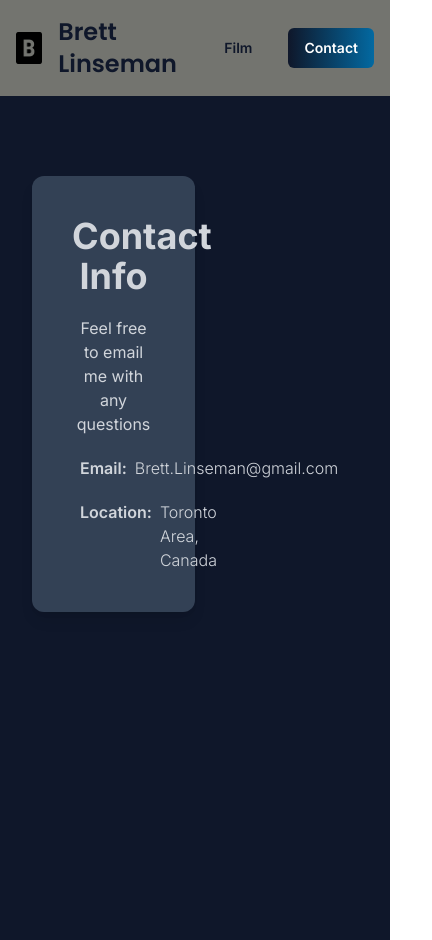
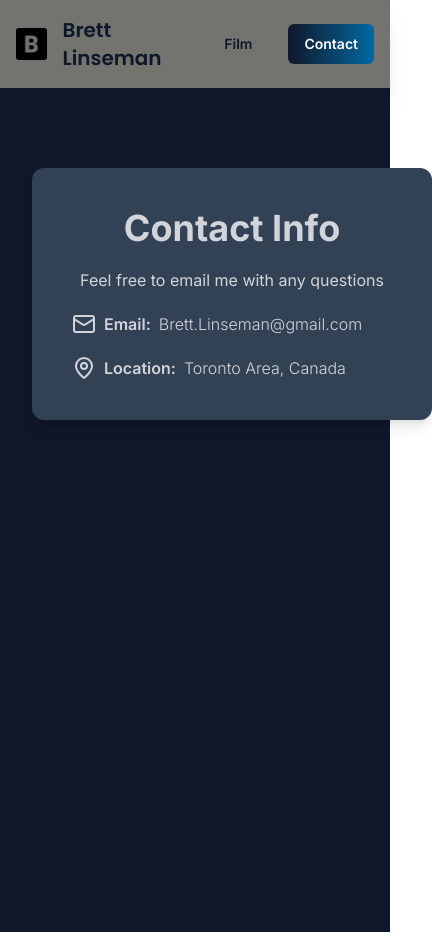
Before and after one commit to brettzky10/profile, a Next.js app: page /contact in a window 390 px wide. Shown: the whole page, 432 px wide, since content can reach past the window. Built offline with nearby package versions, Linux system fonts and the light colour scheme.

Commit message:
reformat css

```diff
--- a/app/contact/page.tsx
+++ b/app/contact/page.tsx
@@ -4,8 +4,8 @@ import React from 'react'
 const ContactPage = () => {
   return (
     <div className='bg-slate-900 min-w-full h-screen'>
-        <div className='container mx-auto py-20'>
-            <div className='bg-slate-700 z-10 rounded-xl shadow-lg w-1/2 h-1/2 text-gray-300 p-10 space-y-5 text-center'>
+        <div className='container mx-auto py-20 '>
+            <div className='bg-slate-700 z-10 rounded-xl shadow-lg w-[400px] lg:w-1/2 h-1/2 text-gray-300 p-10 space-y-5 text-center inline-block'>
                 <h1 className='text-4xl font-bold'>Contact Info</h1>
                 <p>Feel free to email me with any questions</p>
                 <div className='flex flex-row text-left space-x-2'>
--- a/app/film/page.tsx
+++ b/app/film/page.tsx
@@ -48,7 +48,7 @@ const FilmPage = () => {
             <div>
                 <h1 className="text-3xl font-semibold text-white py-10">Worked as an operator <span className="font-black text-[#73746f]">75</span> productions including:</h1>
             </div>
-            <div className="pb-20 object-center">
+            <div className="pb-20 ">
                 <Posters/>
             </div>
         </div>
--- a/components/navbar.tsx
+++ b/components/navbar.tsx
@@ -13,7 +13,7 @@ const Navbar = () => {
         <div className="relative h-8 w-8 mr-4">
           <Image fill alt="Logo" src="/letter-b.png" />
         </div>
-        <h1 className={cn("text-2xl font-bold text-slate-900", font.className)}>
+        <h1 className={cn("text-xl font-bold text-slate-900", font.className)}>
           Brett Linseman
         </h1>
       </Link>
```
